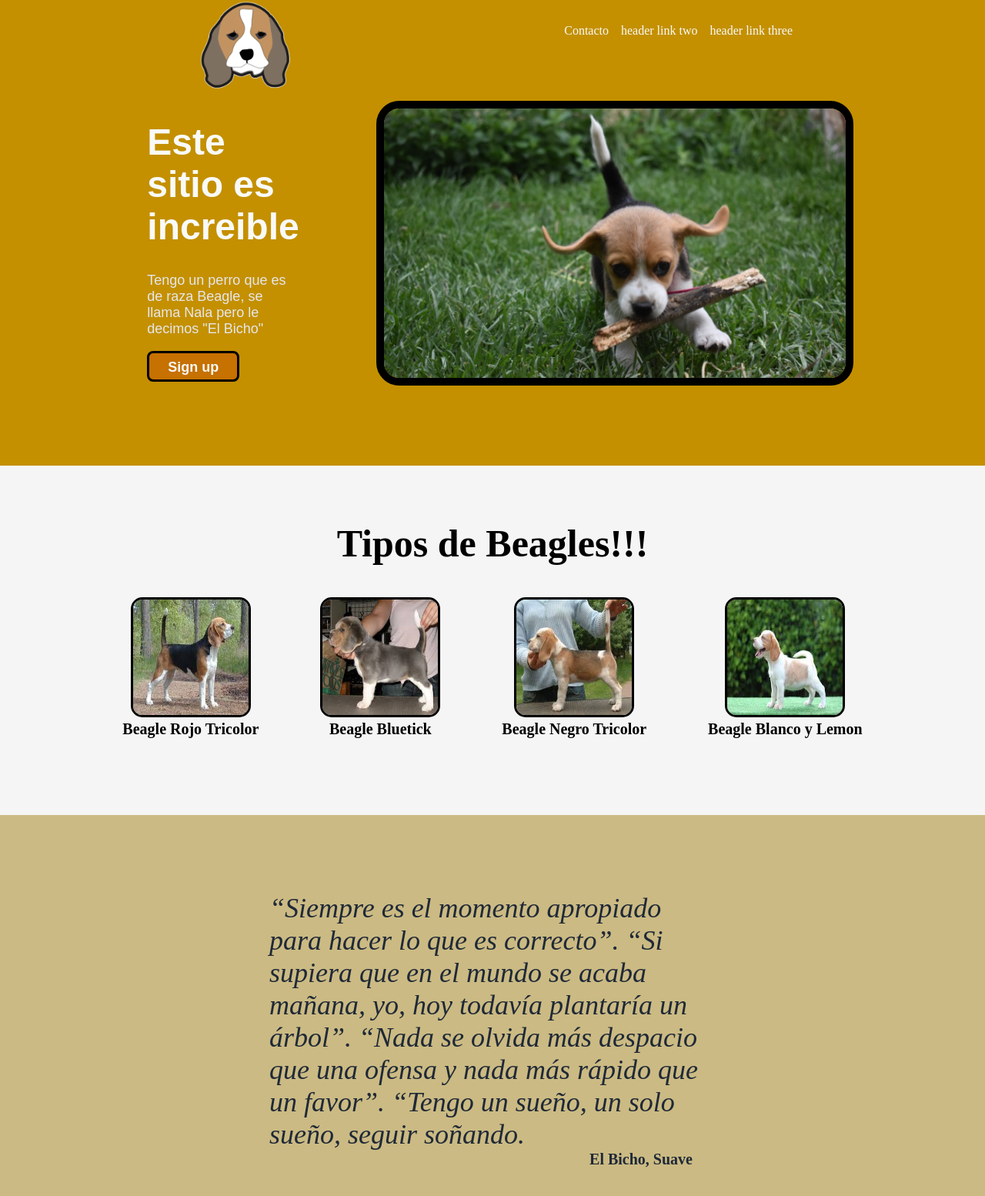
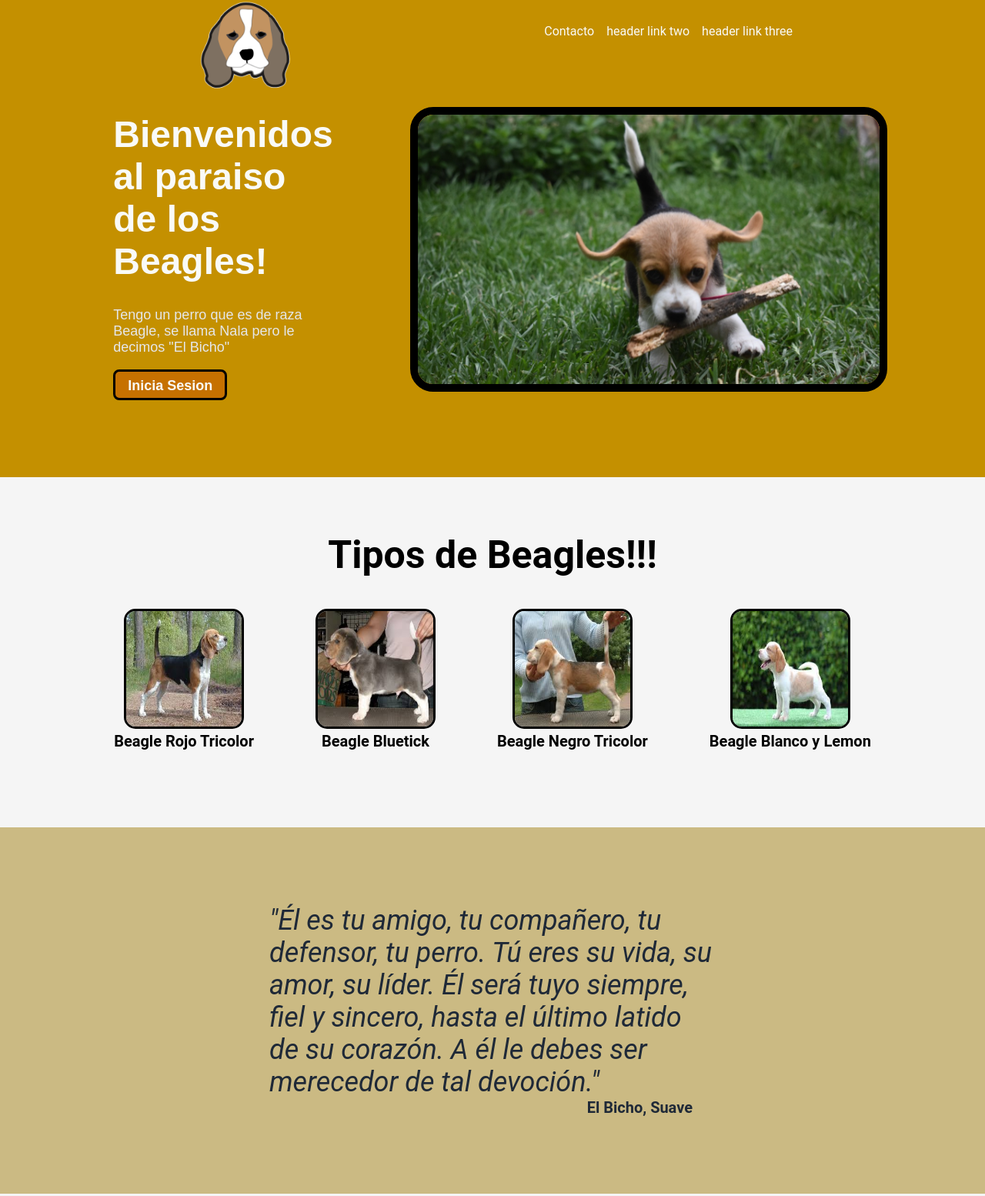
Before and after one commit to NicolaVilla/Beagle-WebPage, a plain HTML site: page index.html in a window 1280 px wide. Shown: the part 5-1559 px from the top of the page at 77% size. Drawn offline with Linux system fonts and the light colour scheme.

Commit message:
CAMBIOS EN LOS TEXTOS

```diff
--- a/index.html
+++ b/index.html
@@ -21,9 +21,9 @@
     <!--CONTENIDO DE SEGUNDA LINEA-->
     <div class="content">
         <div class="content-left">
-            <h1 class="content-title">Este sitio es increible</h1>
+            <h1 class="content-title">Bienvenidos al paraiso de los Beagles!</h1>
             <p class="content-subtext">Tengo un perro que es de raza Beagle, se llama Nala pero le decimos "El Bicho"</p>
-            <button class="content-signup">Sign up</button>
+            <button class="content-signup">Inicia Sesion</button>
         </div>
         <div class="content-right">
             <img src="./img/WhatsApp Image 2022-01-26 at 9.54.20 PM.jpeg" alt="Aqui iria una imagen" class="content-img">
@@ -57,7 +57,8 @@
     <!--CUARTA LINEA-->
     <div class="cita-back">
         <div class="cita">
-            <div class="cita-text"><em>“Siempre es el momento apropiado para hacer lo que es correcto”. “Si supiera que en el mundo se acaba mañana, yo, hoy todavía plantaría un árbol”. “Nada se olvida más despacio que una ofensa y nada más rápido que un favor”. “Tengo un sueño, un solo sueño, seguir soñando.</em></div>
+            <div class="cita-text"><em>"Él es tu amigo, tu compañero, tu defensor, tu perro. Tú eres su vida, su amor, su líder. Él será tuyo siempre, fiel y sincero, hasta el último latido de su corazón. A él le debes ser merecedor de tal devoción."
+            </em></div>
             <div class="cita-autor">El Bicho, Suave</div>
 
         </div>
@@ -65,11 +66,11 @@
     <!--QUINTA LINEA-->
     <div class="signup">
         <div class="signup-left">
-            <h3 class="signup-title">Es tu momento de brillar!</h3>
+            <h3 class="signup-title">Unete a la comunidad de Orejudos!</h3>
             <div class="signup-subtext">Registrate para saber mas de los Beagles y sus aventuras!</div>
         </div>
         <div class="signup-right">
-            <button class="signup-button">Sign up</button>
+            <button class="signup-button">Registrate</button>
         </div>
     </div>
 
--- a/style.css
+++ b/style.css
@@ -7,6 +7,7 @@ body{
     display: flex;
     flex-direction: column;
     justify-content: space-between;
+    font-family: "Roboto", sans-serif;
 }
 
 
@@ -77,9 +78,7 @@ ul.header-links{
     align-items: center;
     gap: 100px;
 }
-.content-left{
 
-}
 
 .content-title{
     font-family: "Hero Main text", sans-serif;
@@ -124,6 +123,10 @@ button{
 
     font-size: 18px;
     font-weight: bold;
+}
+
+.content-signup{
+    width: auto;
 }
 
 
```
